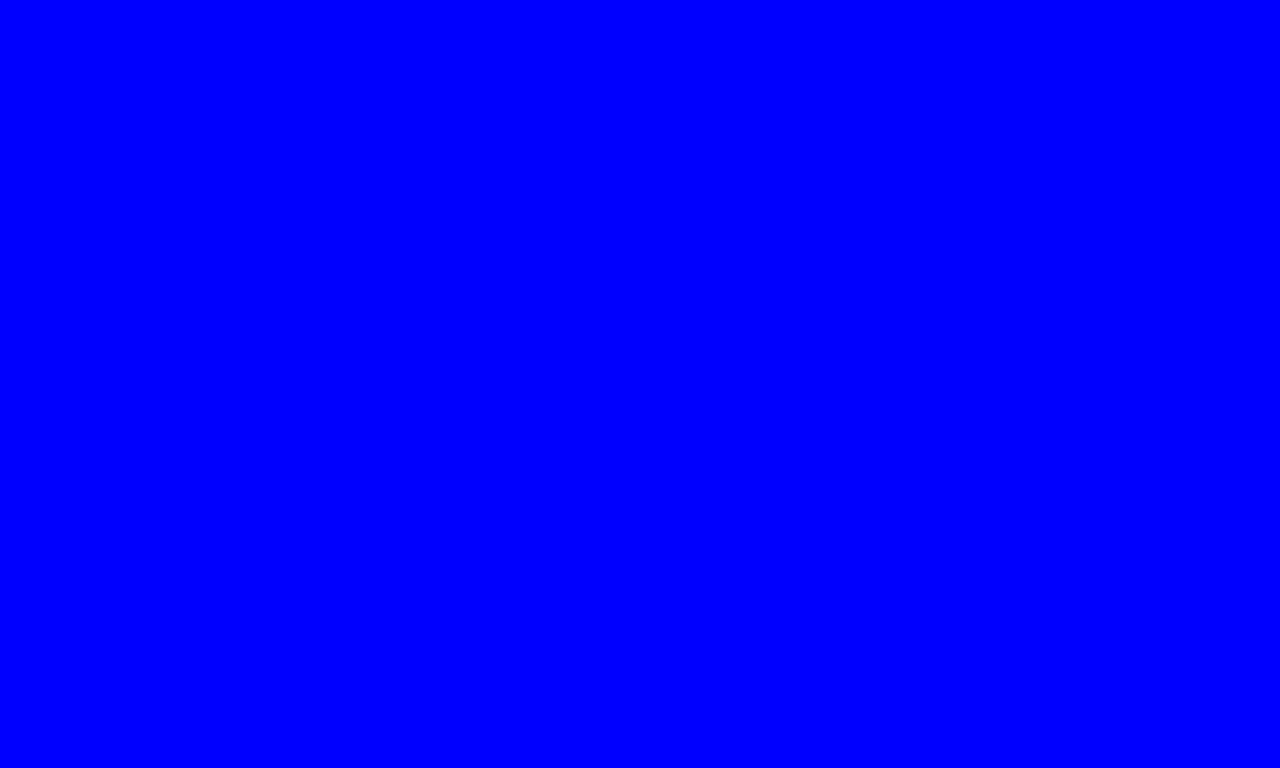
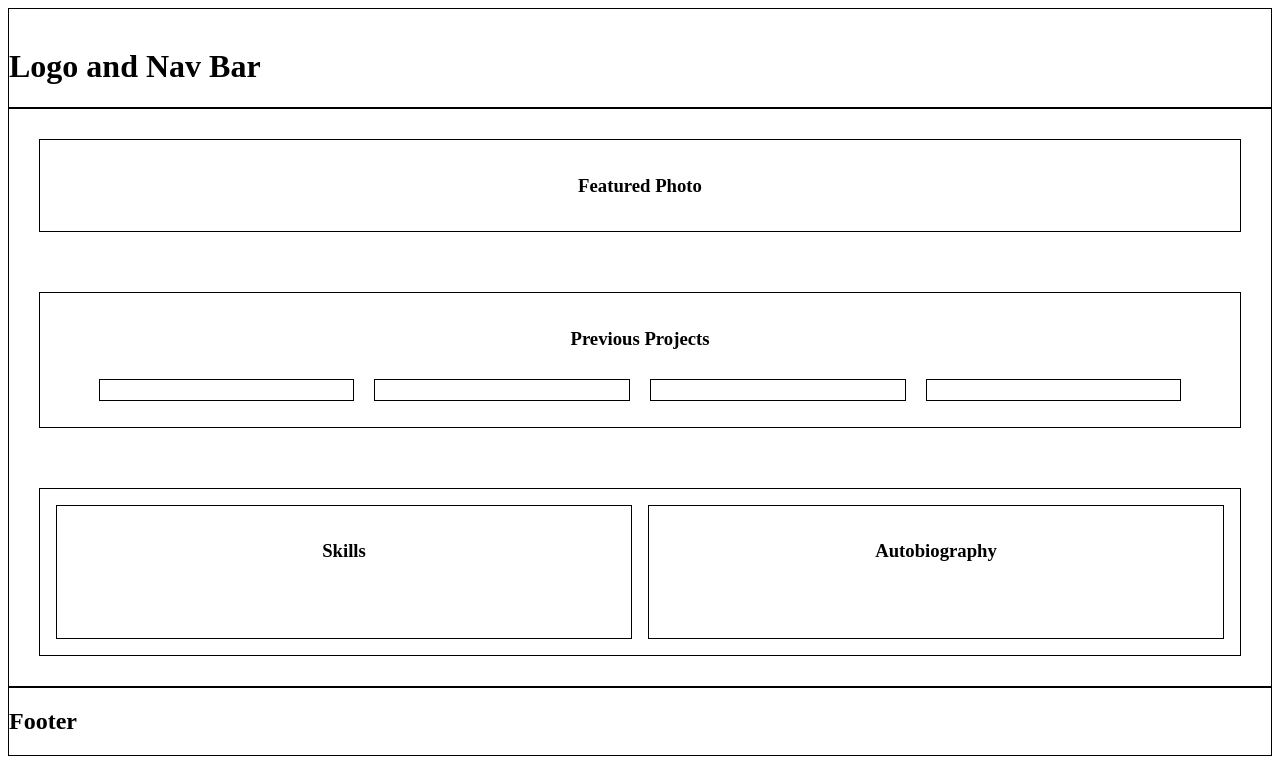
Before and after one commit to jabarro/jabarro.github.io, a plain HTML site: page index.html in a window 1280 px wide. Drawn offline with Linux system fonts and the light colour scheme.

Commit message:
feat: finished HTML skeleton

```diff
--- a/index.html
+++ b/index.html
@@ -5,5 +5,42 @@
 	</head>
 	<body>
 
+		<div id="head-container">
+			<div class="head-item">
+				<img>
+				<h1>Logo and Nav Bar</h1>
+			</div>
+		</div>
+
+		<div id="main-container">
+
+			<div class="body-item" id="featured">
+				<h3>Featured Photo</h3>
+				<img>
+			</div>
+
+			<div class="body-item" id="previous-projects">
+				<h3 id="previous-title">Previous Projects</h3>
+				<div class="project-item"></div>
+				<div class="project-item"></div>
+				<div class="project-item"></div>
+				<div class="project-item"></div>
+			</div>
+
+			<div class="body-item" id="skills-biography">
+				<div class="skills-item">
+					<h3>Skills</h3>
+				</div>
+				<div class="skills-item">
+					<h3>Autobiography</h3>
+				</div>
+			</div>
+
+		</div>
+
+		<div id="footer-container">
+			<h2>Footer</h2>
+		</div>
+
 	</body>
 </html>
--- a/main.css
+++ b/main.css
@@ -1,3 +1,64 @@
 body {
-		background: blue
 }
+
+#head-container {
+	border: 1px solid black;
+}
+
+#main-container {
+	display: flex;
+	flex-direction: column;
+	border: 1px solid black;
+}
+
+.body-item {
+	display: flex;
+	padding: 1em;
+	margin: 30px;
+	border: 1px solid black;
+}
+
+#featured {
+	justify-content: center;
+	align-content: center;
+	text-align: center;
+}
+
+#previous-projects {
+	justify-content: center;
+	align-content: center;
+	text-align: center;
+	flex-wrap: wrap;
+}
+
+#previous-title {
+	width: 100%;
+}
+
+.project-item {
+	padding: 10px;
+	margin: 10px;
+	border: 1px solid black;
+	width: 20%;
+	height: 100%;
+}
+
+#skills-biography{
+	justify-content: center;
+	align-content: center;
+	gap: 1em;
+}
+
+.skills-item {
+	border: 1px solid black;
+	width: 100%;
+	height: 100px;
+	margin: auto;
+	padding: 1em;
+	text-align: center;
+}
+
+#footer-container {
+	border: 1px solid black;
+	margin: auto;
+}
```
